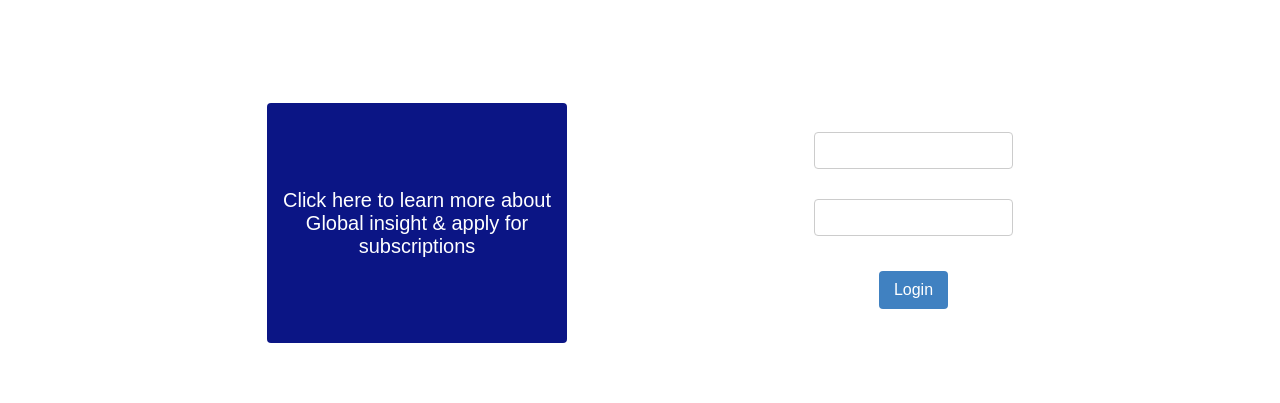
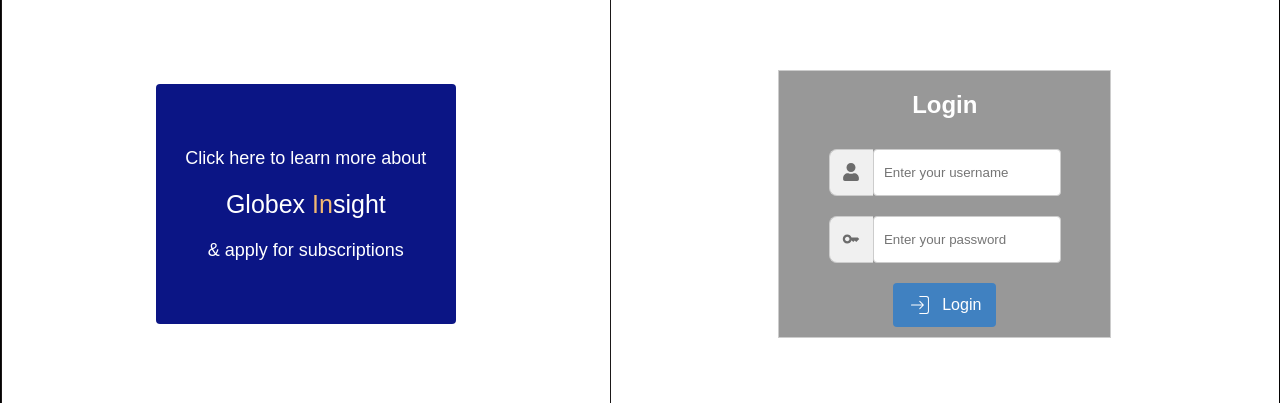
Before and after one commit to Deepakedu19/GlobexInsight, a React (Create React App) app: page / in a window 1280 px wide. Shown: the part 187-590 px from the top of the page. Built offline with nearby package versions, Linux system fonts and the light colour scheme.

Commit message:
login page layout is updated

```diff
--- a/src/Components/ContextComponent/ContextComponent.js
+++ b/src/Components/ContextComponent/ContextComponent.js
@@ -4,8 +4,9 @@
 
 export const DataProvider = (props) => {
   const [switchLink, setSwitchLink] = useState(true);
+  const myDate = new Date();
   return (
-    <DataContext.Provider value={{ switchLink, setSwitchLink }}>
+    <DataContext.Provider value={{ switchLink, setSwitchLink, myDate }}>
       {props.children}
     </DataContext.Provider>
   );
--- a/src/Components/LoginContactUsComponent/index.css
+++ b/src/Components/LoginContactUsComponent/index.css
@@ -5,6 +5,7 @@
   align-items: flex-start; */
   width: 60%;
   margin: 30px auto;
+  margin-top: 20px;
 }
 
 .contact-us-container {
@@ -15,10 +16,12 @@
   width: 100%;
 }
 .contact-info-icon-style {
-  font-size: 25px;
+  font-size: 22px;
   margin-right: 10px;
   color: rgb(51, 51, 51);
   padding: 0px;
+  margin-bottom: 10px;
+  margin-top: 10px;
 }
 
 .info-container-set {
@@ -47,3 +50,28 @@
 .info-container {
   width: 30%;
 }
+.info-container-text {
+  font-size: 15px;
+  font-weight: lighter;
+  font-family: sans-serif;
+  color: #343434;
+  margin: 0;
+  padding: 0;
+}
+
+.footer-container {
+  background-color: rgb(54, 139, 230);
+  padding: 12px;
+}
+
+.footer-info-container-text {
+  font-size: 12px;
+  font-weight: lighter;
+  font-family: sans-serif;
+  color: white;
+  margin: 0;
+  padding: 0;
+  text-align: center;
+  padding-top: 10px;
+  margin: 0 0 0 0;
+}
--- a/src/Components/LoginDashboardComponent/LoginDashboardComponent.js
+++ b/src/Components/LoginDashboardComponent/LoginDashboardComponent.js
@@ -1,21 +1,30 @@
 import "./index.css";
+import LoginFormComponent from "../LoginFormComponent/LoginFormComponent";
+import { useContext } from "react";
+import { DataContext } from "../ContextComponent/ContextComponent";
 
 const LoginDashboardComponent = () => {
+  const { myDate } = useContext(DataContext);
+  const dayOfMonth = myDate.getDate(); // Returns 22 for July 22, 2025
+  console.log(dayOfMonth);
+
+  // take the day of the month as a value and use the background image accordingly
   return (
     <div className="login-dashboard">
-      <div>
+      <div className="login-btn-container">
         <button className="login-button">
-          Click here to learn more about Global insight & apply for
-          subscriptions
+          Click here to learn more about <br />
+          <br />
+          <span className="logo-subscription-btn-style">
+            Globex <span className="logo-style">In</span>sight
+          </span>{" "}
+          <br />
+          <br />& apply for subscriptions
         </button>
       </div>
-      <form>
-        <input />
-        <br />
-        <input />
-        <br />
-        <button className="login-btn">Login</button>
-      </form>
+      <div className="login-form-container">
+        <LoginFormComponent />
+      </div>
     </div>
   );
 };
--- a/src/Components/LoginDashboardComponent/index.css
+++ b/src/Components/LoginDashboardComponent/index.css
@@ -3,8 +3,8 @@
   flex-direction: row;
   align-items: center;
   justify-content: space-evenly;
-  padding: 20px;
   height: 70vh;
+  border: solid 1px #040303;
 }
 
 .login-dashboard button {
@@ -47,6 +47,34 @@
   color: white;
   cursor: pointer;
   height: 30vh;
-  font-size: 20px;
+  font-size: 18px;
   padding: 10px;
 }
+
+.logo-subscription-btn-style {
+  font-size: 25px;
+}
+
+.login-btn-container {
+  display: flex;
+  flex-direction: row;
+  align-items: center;
+  justify-content: center;
+  width: 50%;
+  height: 100%;
+  border: solid 1px #1b1818;
+}
+
+.login-form-container {
+  width: 55%;
+  height: 100%;
+  display: flex;
+  flex-direction: column;
+  align-items: center;
+  justify-content: center;
+}
+.login-btn-icon {
+  color: #fff;
+  font-size: 24px;
+  margin-right: 10px;
+}
--- /dev/null
+++ b/src/Components/LoginFormComponent/LoginFormComponent.js
@@ -0,0 +1,43 @@
+import { FaUser } from "react-icons/fa";
+import { MdKey } from "react-icons/md";
+import { CiLogin } from "react-icons/ci";
+
+import "./index.css";
+
+const LoginFormComponent = () => {
+  return (
+    <div className="login-form-container">
+      <form className="login-form">
+        <h2 className="login-form-title">Login</h2>
+        <div className="login-input-container">
+          <div className="login-input-icon-container">
+            <FaUser className="login-input-icon" />
+          </div>
+          <input
+            type="text"
+            id="username"
+            placeholder="Enter your username"
+            className="login-input-tag"
+          />
+        </div>
+        <div className="login-input-container">
+          <div className="login-input-icon-container">
+            <MdKey className="login-input-icon" />
+          </div>
+          <input
+            type="password"
+            id="password"
+            placeholder="Enter your password"
+            className="login-input-tag"
+          />
+        </div>
+        <button type="submit" className="login-btn">
+          <CiLogin className="login-btn-icon" />
+          Login
+        </button>
+      </form>
+    </div>
+  );
+};
+
+export default LoginFormComponent;
--- /dev/null
+++ b/src/Components/LoginFormComponent/index.css
@@ -0,0 +1,60 @@
+.login-form {
+  border: solid 1px #ccc;
+  background-color: rgba(0, 0, 0, 0.402);
+  width: 90%;
+}
+
+.login-input-tag {
+  outline: none;
+  width: 100%;
+  height: 25px;
+  border: solid 1px #ccc;
+  border-top-right-radius: 8px;
+  border-bottom-right-radius: 8px;
+}
+
+.login-input-container {
+  display: flex;
+  flex-direction: row;
+  justify-content: space-between;
+  align-items: center;
+  width: 70%;
+  border: none;
+  padding: 5px;
+}
+.login-input-icon {
+  color: #6c6c6c;
+  font-size: 18px;
+  margin: 5px;
+}
+.login-input-icon-container {
+  display: flex;
+  align-items: center;
+  justify-content: center;
+  width: 60px;
+  height: 45px;
+  background-color: #f0f0f0;
+  border: solid 1px #ccc;
+  border-top-left-radius: 8px;
+  border-bottom-left-radius: 8px;
+  border-right: none;
+}
+.login-form-title {
+  color: #fff;
+  font-size: 24px;
+  font-family: sans-serif;
+  text-align: center;
+  margin-bottom: 20px;
+}
+.login-btn {
+  padding: 10px 15px;
+  border: none;
+  border-radius: 4px;
+  background-color: #4081c1;
+  color: white;
+  cursor: pointer;
+  font-size: 16px;
+  display: flex;
+  align-items: center;
+  justify-content: center;
+}
--- a/src/Components/LoginHeaderComponent/index.css
+++ b/src/Components/LoginHeaderComponent/index.css
@@ -3,7 +3,7 @@
   align-items: flex-end;
   justify-content: space-between;
   padding: 10px 20px;
-  background-image: url("https://plus.unsplash.com/premium_photo-1664304168263-f18dcc6fb94a?q=80&w=1740&auto=format&fit=crop&ixlib=rb-4.1.0&ixid=M3wxMjA3fDB8MHxwaG90by1wYWdlfHx8fGVufDB8fHx8fA%3D%3D");
+  background-image: url("https://images.unsplash.com/photo-1714779573250-36242918e044?q=80&w=1932&auto=format&fit=crop&ixlib=rb-4.1.0&ixid=M3wxMjA3fDB8MHxwaG90by1wYWdlfHx8fGVufDB8fHx8fA%3D%3D");
   background-size: cover;
   height: 90px;
 }
```
Also changed, not shown: src/Components/LoginContactUsComponent/LoginContactUsComponent.js (+125 -11 lines).
